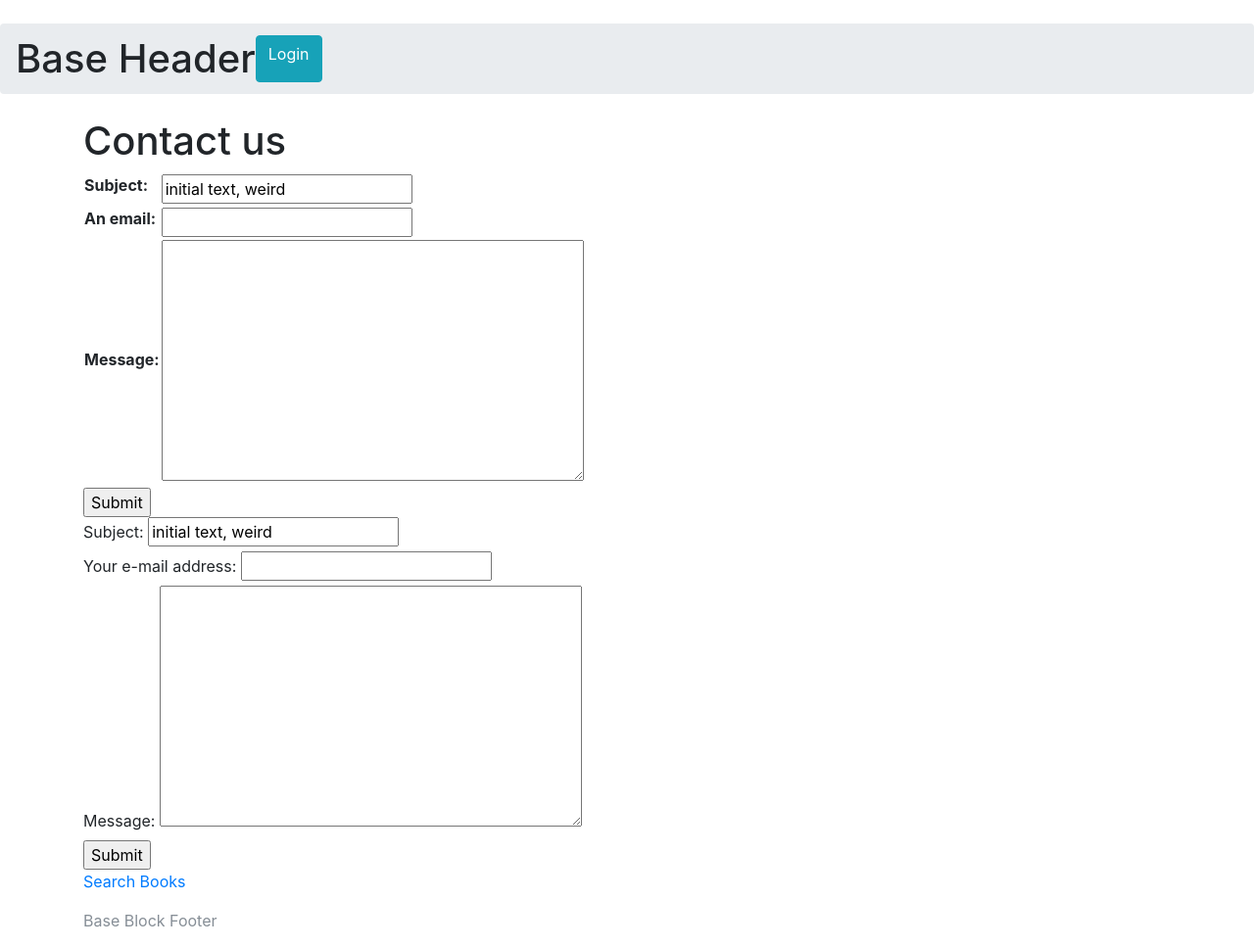
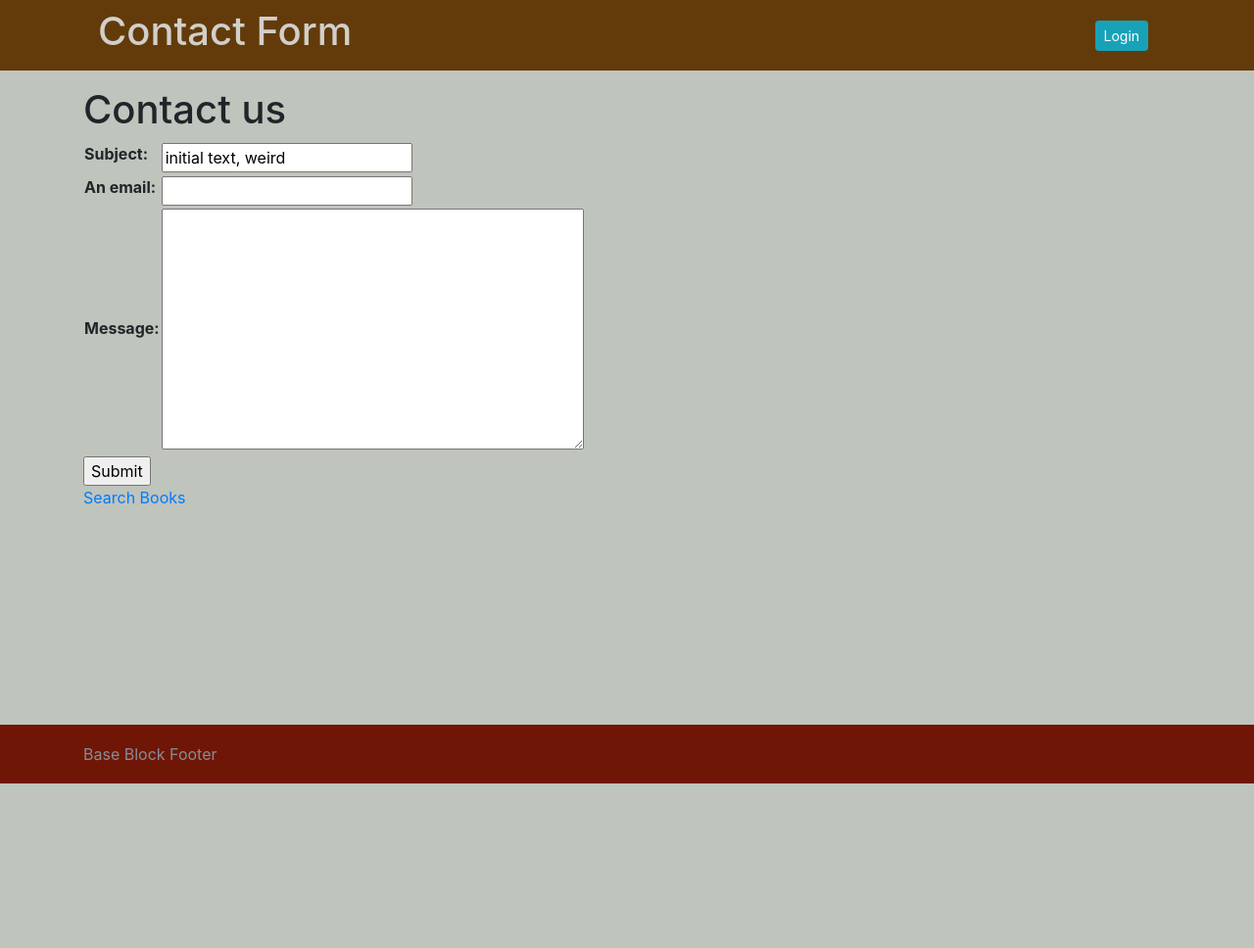
Before and after one commit to GarrettArm/TheDjangoBook, a Django app: page /contact/ in a window 1280 px wide. Shown: the whole page at 98% size. After the commit the page ends 800 px from the top, so only its background shows below. Run offline with Django 3.2, Linux system fonts and the light colour scheme; some libraries are stand-ins or nearby versions.

Commit message:
added css, removed duplicate form on template, added bootstrap classes to templates

```diff
--- a/mysite_project/books/views.py
+++ b/mysite_project/books/views.py
@@ -32,7 +32,6 @@ def search(request):
     # most magic & succinct way
     temp_stuff = render(request, 'books/search_results.html',
         {'books': books_queryset, 'query': search_string})
-    print(temp_stuff._container)
     return temp_stuff
     # return render(request, 'books/search_results.html',
                   # {'books': books_queryset, 'query': search_string})
--- a/mysite_project/mysite/views.py
+++ b/mysite_project/mysite/views.py
@@ -35,15 +35,15 @@ def contact(request):
     if request.method == 'POST':
         form = ContactForm(request.POST)
         if form.is_valid():
-            cd = form.cleaned_data
-            con = get_connection('django.core.mail.backends.console.EmailBackend')
-            send_mail(
-                cd['subject'],
-                cd['message'],
-                cd.get('email', 'noreply@example.com'),
-                ['siteowner@example.com'],
-                connection=con,
-            )
+            # cd = form.cleaned_data
+            # con = get_connection('django.core.mail.backends.console.EmailBackend')
+            # send_mail(
+            #     cd['subject'],
+            #     cd['message'],
+            #     cd.get('email', 'noreply@example.com'),
+            #     ['siteowner@example.com'],
+            #     connection=con,
+            # )
             return HttpResponseRedirect('/contact/thanks')
     else:
         form = ContactForm(initial={'subject': 'initial text, weird'})
--- a/mysite_project/static/mysite/css/style.css
+++ b/mysite_project/static/mysite/css/style.css
@@ -1,18 +1,27 @@
-/*html {
-  background-color: #00539F;
-}*/
+.footer {
+  position: absolute;
+  bottom: 0;
+  width: 100%;
+  height: 60px;
+  line-height: 60px;
+  background-color: #701607;
+}
 
-/*body {
-  width: 600px;
-  margin: 0 auto;
-  background-color: #FF9500;
-  padding: 0 20px 20px 20px;
-  border: 5px solid black;
-}*/
-
-body h1 {
-  margin: 0;
-  padding: 20px 0;
-  color: #00539F;
-  text-shadow: 3px 3px 1px black;
+.breadcrumb-item-active {
+    color: #d1cfca;
 }
+.navbar {
+  background-color: #633b0a;
+}
+body {
+  background-color: #bfc4bc;
+}
+.polls-table {
+  border-collapse: collapse;
+  border: 2px solid rgb(200,200,200);
+  letter-spacing: 1px;
+  font-size: 0.8rem;
+}
+.polls-table,td {
+  text-align: left;
+}
--- a/mysite_project/templates/base.html
+++ b/mysite_project/templates/base.html
@@ -1,40 +1,46 @@
 <!DOCTYPE html>
-
+<html>
 {% load static %}
-
   <head>
     <title>
-    {% block title %}A Base Template Page{% endblock %}
+    {% block title %}Base Title{% endblock %}
     </title>
     <link rel="stylesheet" type="text/css" href="{% static 'bootstrap/css/bootstrap.min.css' %}" />
+    <link rel="stylesheet" type="text/css" href="{% static 'mysite/css/style.css' %}" />
     <script src="{% static "chatroom/js/jquery-1.12.2.min.js" %}" type="text/javascript"></script>
     <script src="{% static "channels/js/websocketbridge.js" %}" type="text/javascript"></script>
     {% block extra_head %}{% endblock %}
   </head>
+
   <body>
-    <header>
-        <h1 class="breadcrumb my-4">
-            <li class=breadcrumb-item-active>{% block header %}Base Header{% endblock header %}</li>
+    <nav class="navbar navbar-default navbar-color">
+      <div class="container">
+        <div class="col-sm-10">
+          <h1 class=breadcrumb-item-active>{% block header %}Base Header{% endblock header %}</h1>
+        </div>
+        <div class="col-sm-1">
         {% if user.is_authenticated %}
-            <a href="/accounts/logout/" class="btn btn-info" role="button">Logout</a>
+          <a href="/accounts/logout/" class="btn btn-info btn-sm" role="button">Logout</a>
         {% else %}
-            <a href="/accounts/login/" class="btn btn-info" role="button">Login</a>
+          <a href="/accounts/login/" class="btn btn-info btn-sm" role="button">Login</a>
         {% endif %}
-        </h1>
-    </header>
+        </div>
+      </div>
+    </nav>
+
     <div class="container">
       <p class="lead">
       {% block content %}
         <p>Base Block Content</p>
       {% endblock content %}
       </p>
-    </div>
     {% block extra_body %}
     {% endblock extra_body%}
+    </div>
+
     <footer class="footer">
       <div class="container">
-            <p class="text-muted">
-            {% block footer %}Base Block Footer{% endblock footer %}</p>
+        <span class="text-muted">{% block footer %}Base Block Footer{% endblock footer %}</span>
       </div>
     </footer>
   </body>
--- a/mysite_project/templates/books/search_results.html
+++ b/mysite_project/templates/books/search_results.html
@@ -6,9 +6,9 @@
     <p>You searched for: <strong>{{ query }}</strong></p>
     {% if books %}
         <p>Found {{ books|length }} book{{ books|pluralize }}.</p>
-        <ul>
+        <ul class="list-group">
             {% for book in books %}
-            <li>{{ book.title }}</li>
+            <li class="list-group-item">{{ book.title }}</li>
             {% endfor %}
         </ul>
     {% else %}
--- a/mysite_project/templates/chatroom/index.html
+++ b/mysite_project/templates/chatroom/index.html
@@ -5,10 +5,10 @@
 
 {% block content %}
 
-    <ul class="rooms">
+    <ul class="rooms list-group">
         <h3>Open Rooms:</h3>
         {% for room in rooms %}
-            <li class="room-link" data-room-id="{{ room.id }}">{{ room }}</li>
+            <li class="room-link list-group-item" data-room-id="{{ room.id }}">{{ room }}</li>
         {% empty %}
             <p class="empty">No chat rooms defined. Maybe make some in the <a href="{% url 'admin:index' %}">admin</a>?</p>
         {% endfor %}
--- a/mysite_project/templates/contact_form.html
+++ b/mysite_project/templates/contact_form.html
@@ -1,21 +1,10 @@
 {% extends "base.html" %}
 
 
-{% block title %}Contact Us{% endblock title %}
-<!--     <style type='text/css'>
-        u1.errorlist {
-            margin: 0;
-            padding: 0;
-        }
-        .errorlist li {
-            background-color: red;
-            color: white;
-            display: block;
-            font-size: 1.2em;
-            margin: 0 0 3px;
-            padding 4px 5px;
-        }
-    </style> -->
+{% block title %}Contact{% endblock title %}
+
+{% block header %}Contact Form{% endblock header %}
+
 {% block content %}
     <h1>Contact us</h1>
     {% if form.errors %}
@@ -31,25 +20,5 @@
         {% csrf_token %}
         <input type='submit' value='Submit'>
     </form>
-
-    <form action="" method="post">
-        <div class="field">
-            {{ form.subject.errors }}
-            <label for="id_subject">Subject:</label>
-            {{ form.subject }}
-        </div>
-        <div class="field">
-            {{ form.email.errors }}
-            <label for="id_email">Your e-mail address:</label>
-            {{ form.email }}
-        </div>
-        <div class="field">
-            {{ form.message.errors }}
-            <label for="id_message">Message:</label>
-            {{ form.message }}
-        </div>
-        {% csrf_token %}
-        <input type="submit" value="Submit">
-    </form>
     <a href="{% url 'books:search_form_page' %}">Search Books</a>
 {% endblock content %}
--- a/mysite_project/templates/dateapp/current_datetime.html
+++ b/mysite_project/templates/dateapp/current_datetime.html
@@ -1,6 +1,9 @@
 {% extends "base.html" %}
 
-{% block title %}The current time{% endblock title %}
+{% block title %}Current time{% endblock title %}
+
+{% block header %}Current time now{% endblock header %}
+
 {% block content %}
     <p>It is now {{current_datestuff}}.</p>
 {% endblock content %}
--- a/mysite_project/templates/dateapp/future_datetime.html
+++ b/mysite_project/templates/dateapp/future_datetime.html
@@ -1,6 +1,9 @@
 {% extends "base.html" %}
 
-{% block title %}A future time{% endblock title %}
+{% block title %}Future{% endblock title %}
+
+{% block header %}Time in the Future{% endblock header %}
+
 {% block content %}
     <p>In {{ hour_offset }} hours, it will be {{ incremented_time }}.</p>
 {% endblock content %}
--- a/mysite_project/templates/etextbook/spreadsheet_page.html
+++ b/mysite_project/templates/etextbook/spreadsheet_page.html
@@ -1,10 +1,12 @@
 {% extends "base.html" %}
 {% load static %}
 
-{% block title %}Let's get started{% endblock title %}
+{% block title %}eTextbook{% endblock title %}
+
+{% block header %}Upload Page{% endblock header %}
 
 {% block content %}
-    <h1>If you upload a raw Bookstore spreadsheet, I will return a cleaned up version.</h1>
+    <h3>If you upload a raw Bookstore spreadsheet, I will return a cleaned up version.</h3>
     {% if errors %}
         {% for i in errors %}
             <p>{{ i }}</p>
--- a/mysite_project/templates/polls/detail.html
+++ b/mysite_project/templates/polls/detail.html
@@ -1,4 +1,8 @@
 {% extends 'base.html' %}
+
+{% block title %}Polls{% endblock %}
+
+{% block header %}Poll Choices{% endblock header %}
 
 {% block content %}
 <h1>{{ question.question_text }}</h1>
--- a/mysite_project/templates/polls/index.html
+++ b/mysite_project/templates/polls/index.html
@@ -1,4 +1,9 @@
 {% extends "base.html" %}
+{% block title %}Polls{% endblock %}
+
+{% block header %}Poll Options{% endblock header %}
+
+
 {% block content %}
 {% if latest_question_list %}
     <ul>
```
Also changed, not shown: mysite_project/templates/polls/results.html (+17 -6 lines), mysite_project/templates/thanks_page.html (+5 -3 lines). Lines whose indentation alone changed are shown as unchanged.
